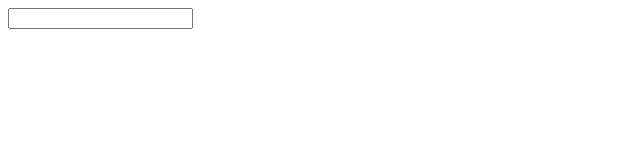
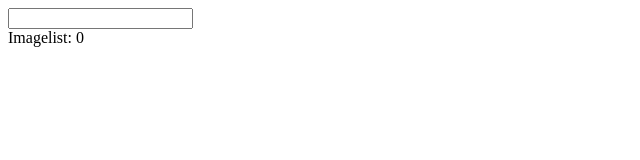
Before and after one commit to iamha1/search_api, a React (Vite) app: page / in a window 1280 px wide. Shown: the top 160 px of the page, without its empty margins (0-640 px from the left). Built offline with nearby package versions, Linux system fonts and the light colour scheme.

Commit message:
update app.js and imagelist.js

```diff
--- a/package.json
+++ b/package.json
@@ -10,6 +10,7 @@
     "preview": "vite preview"
   },
   "dependencies": {
+    "axios": "^1.7.4",
     "react": "^18.3.1",
     "react-dom": "^18.3.1"
   },
--- a/src/App.jsx
+++ b/src/App.jsx
@@ -1,16 +1,22 @@
+import { useState } from 'react';
 import ImageList from './components/ImageList';
 import ImageShow from './components/ImageShow';
 import SearchBar from './components/SearchBar'
+import searchImages from './api';
 
 function App() {
-  const handleSubmit = (term) => {
-    console.log('search for me: ', term)
+  const [image, setImages] = useState([]);
+
+  const handleSubmit = async (term) => {
+    const resulu = await searchImages(term);
+
+    setImages(result)
   }
 
   return (
     <div>
-
       <SearchBar onSubmit={handleSubmit} />
+      <ImageList images={image}/>
   </div>
   )
 }
--- a/src/components/ImageList.jsx
+++ b/src/components/ImageList.jsx
@@ -1,6 +1,6 @@
-const ImageList = () => {
+const ImageList = ({ images }) => {
     return(
-      <div>Imagelist</div>
+      <div>Imagelist: {images.length}</div>
     )
   }
 
--- a/src/components/SearchBar.jsx
+++ b/src/components/SearchBar.jsx
@@ -6,7 +6,7 @@ function SearchBar({ onSubmit } ){
   const handleFormSubmit = (event) => {
         event.preventDefault();
 
-        onSubmit('cars');
+        onSubmit(term);
     };
 
     const handleChange = (event) => {
```
Also changed, not shown: 1 other file (tests, documents, lock files or other folders).
